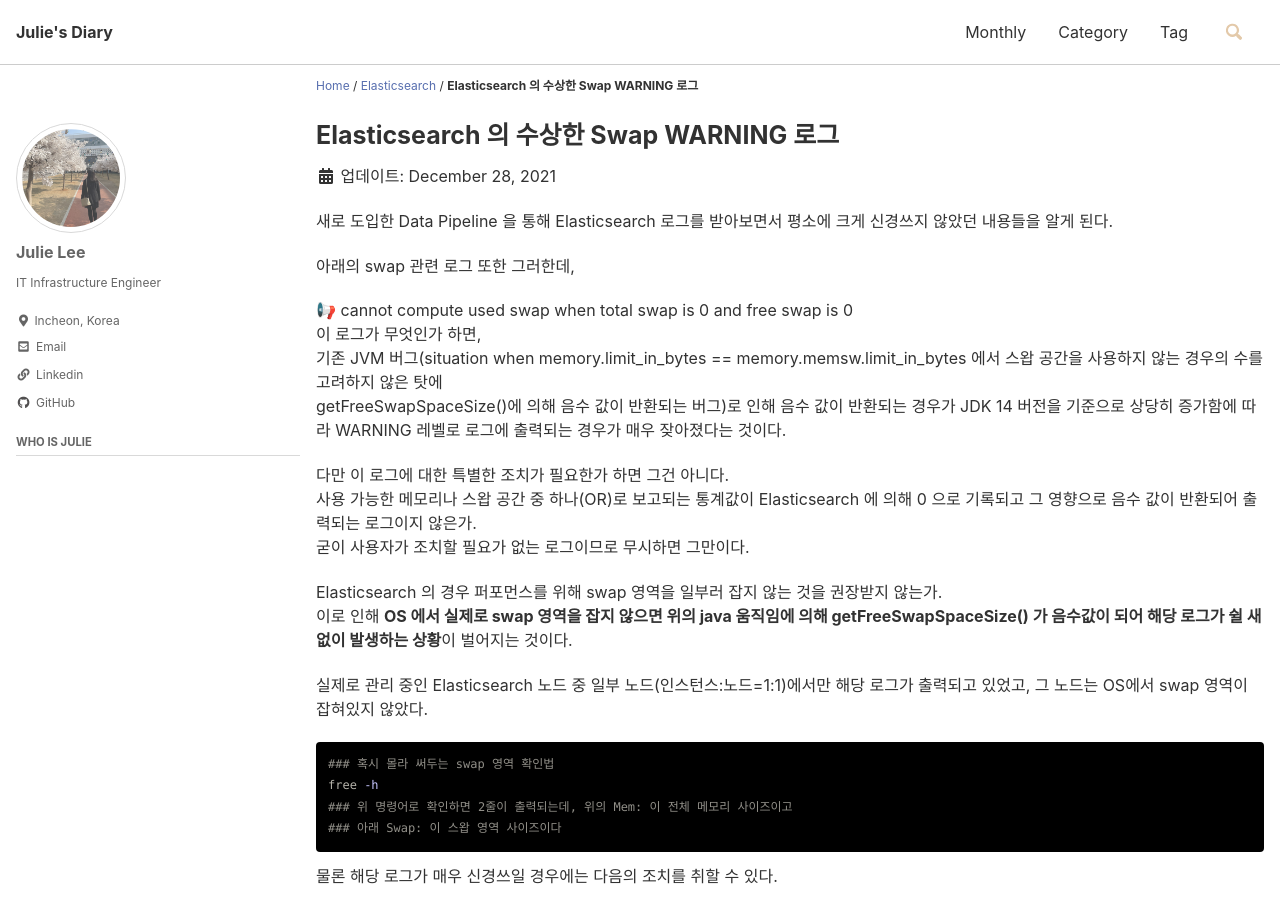
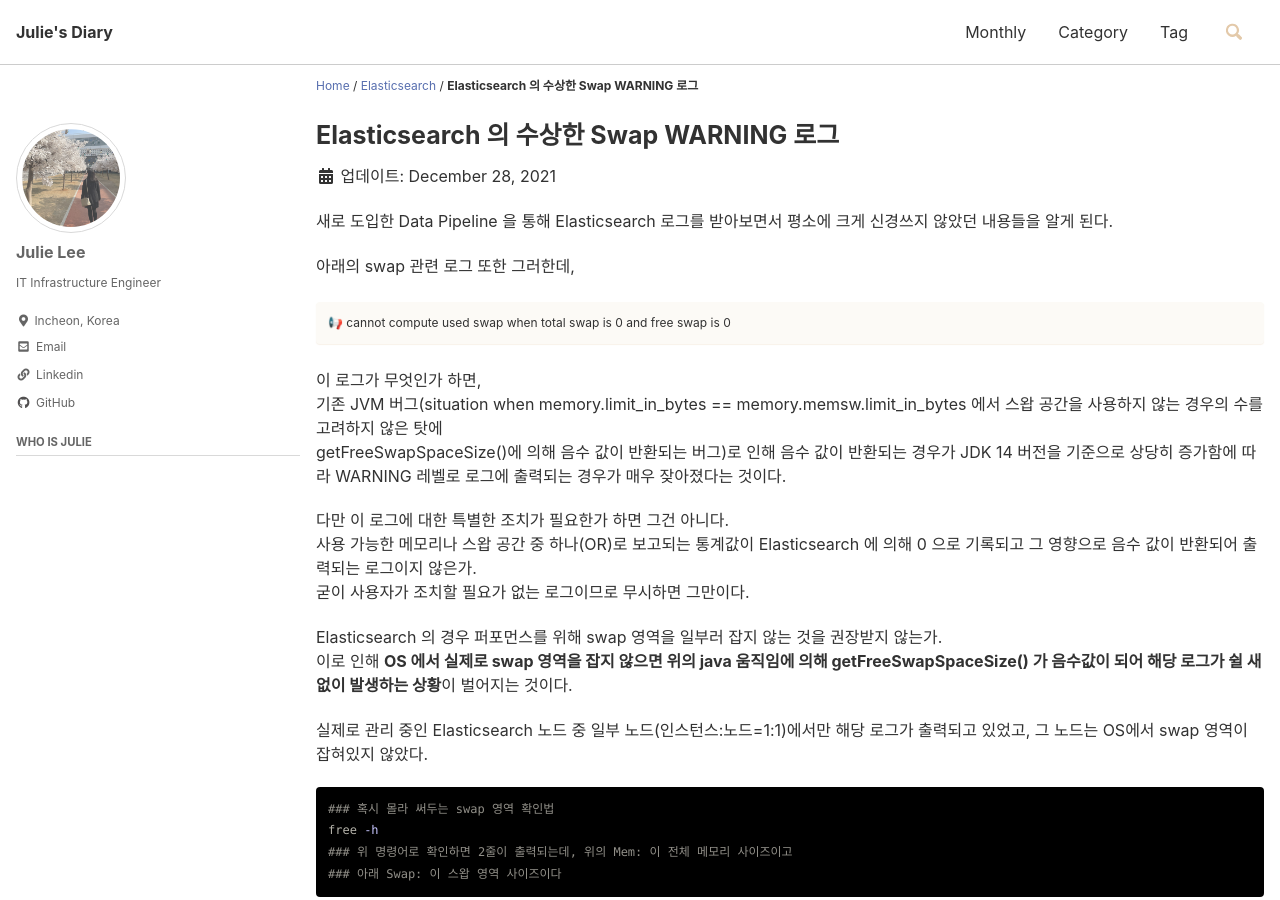
Before and after one commit to smilejulie0812/smilejulie0812.github.io, a Jekyll site: the page built from _posts/2021-12-28-elasticsearchSwapWarningLog.md, in a window 1280 px wide and 900 px high. Built offline with Jekyll 4.4.1, drawn with Linux system fonts in a browser that asks for light colours; cached includes are drawn as plain includes.

Commit message:
Update 2021-12-28-elasticsearchSwapWarningLog.md

```diff
--- a/_posts/2021-12-28-elasticsearchSwapWarningLog.md
+++ b/_posts/2021-12-28-elasticsearchSwapWarningLog.md
@@ -14,9 +14,9 @@ sidebar:
 
 아래의 swap 관련 로그 또한 그러한데,
 
-<aside>
+<div class="notice--primary" markdown="1">
 📢 cannot compute used swap when total swap is 0 and free swap is 0
-</aside>
+</div>
 
 이 로그가 무엇인가 하면,
 기존 JVM 버그(situation when memory.limit_in_bytes == memory.memsw.limit_in_bytes 에서 스왑 공간을 사용하지 않는 경우의 수를 고려하지 않은 탓에
```
